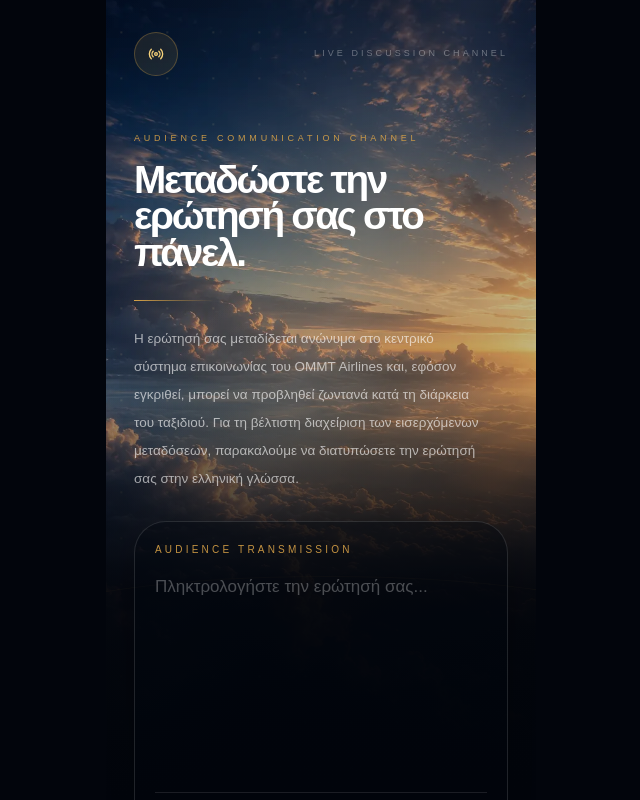
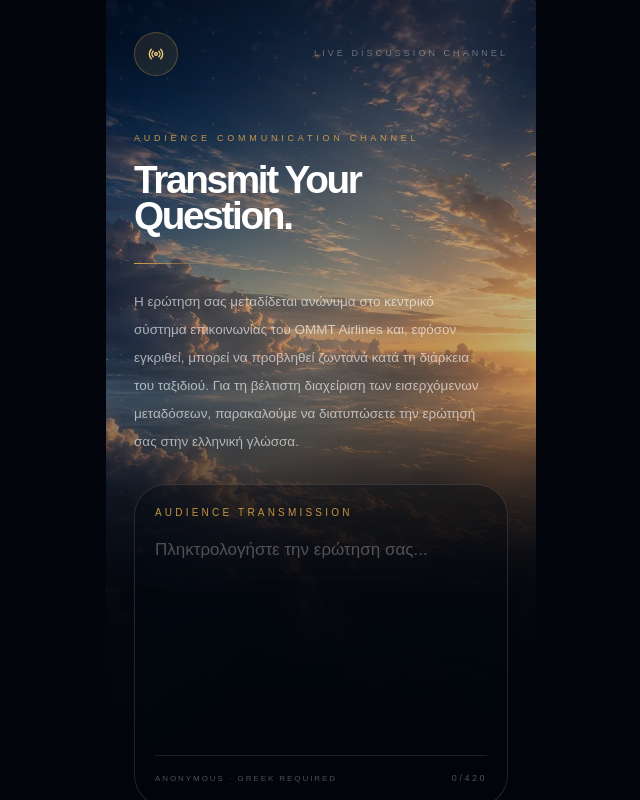
Before and after one commit to parisintzes/aviation-checkin-experience, a Next.js app: page /qa in a window 1280 px wide. Shown: the whole page, without its empty margins (319-959 px from the left). Built offline with nearby package versions, Linux system fonts and the light colour scheme; no server answers.

Commit message:
Update page.js

```diff
--- a/app/qa/page.js
+++ b/app/qa/page.js
@@ -166,13 +166,13 @@ function HeroSection() {
       </p>
 
       <h1 className="max-w-[96%] text-[2.42rem] font-semibold leading-[0.95] tracking-[-0.06em] text-white">
-        Μεταδώστε την ερώτησή σας στο πάνελ.
+        Transmit Your Question.
       </h1>
 
       <div className="mt-7 h-[1px] w-20 bg-gradient-to-r from-[#d7a247] to-transparent" />
 
       <p className="mt-6 max-w-[94%] text-[13.5px] leading-7 text-white/62">
-        Η ερώτησή σας μεταδίδεται ανώνυμα στο κεντρικό σύστημα επικοινωνίας του
+        Η ερώτηση σας μεταδίδεται ανώνυμα στο κεντρικό σύστημα επικοινωνίας του
         OMMT Airlines και, εφόσον εγκριθεί, μπορεί να προβληθεί ζωντανά κατά τη
         διάρκεια του ταξιδιού. Για τη βέλτιστη διαχείριση των εισερχόμενων
         μεταδόσεων, παρακαλούμε να διατυπώσετε την ερώτησή σας στην ελληνική
@@ -227,7 +227,7 @@ function TransmissionForm({ question, setQuestion, loading, handleSubmit }) {
           rows={7}
           maxLength={420}
           className="min-h-[190px] w-full resize-none bg-transparent text-[17px] leading-7 text-white outline-none placeholder:text-white/28"
-          placeholder="Πληκτρολογήστε την ερώτησή σας..."
+          placeholder="Πληκτρολογήστε την ερώτηση σας..."
         />
 
         <div className="mt-4 flex items-center justify-between border-t border-white/10 pt-4">
```
